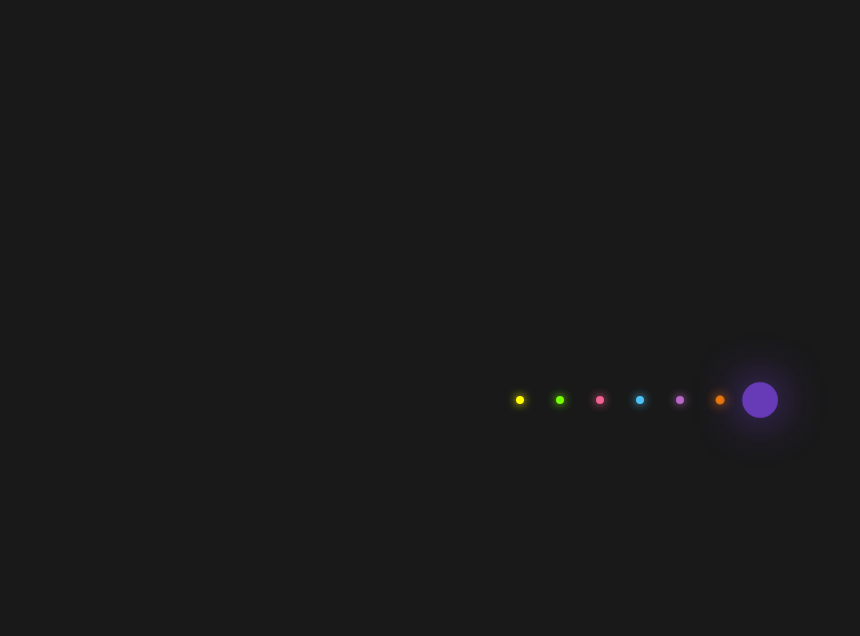
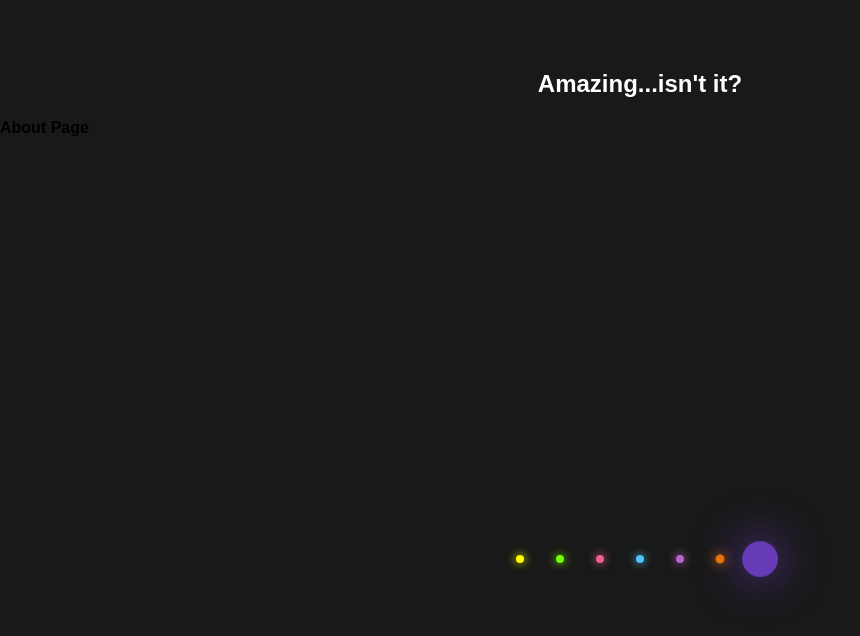
Before and after one commit to justinghowe/my-first-repo, a plain HTML site: page index.html in a window 1280 px wide. Shown: the whole page, without its empty margins (0-860 px from the left). Drawn offline with Linux system fonts and the light colour scheme.

Commit message:
added about page

```diff
--- a/index.html
+++ b/index.html
@@ -7,6 +7,10 @@
   <title>Glowing Dots</title>
 </head>
 <body>
+  <div>
+    <h2>Amazing...isn't it?</h2>
+    <h4>About Page</h4>
+  </div>
   <ul>
     <li></li>
     <li></li>
```
